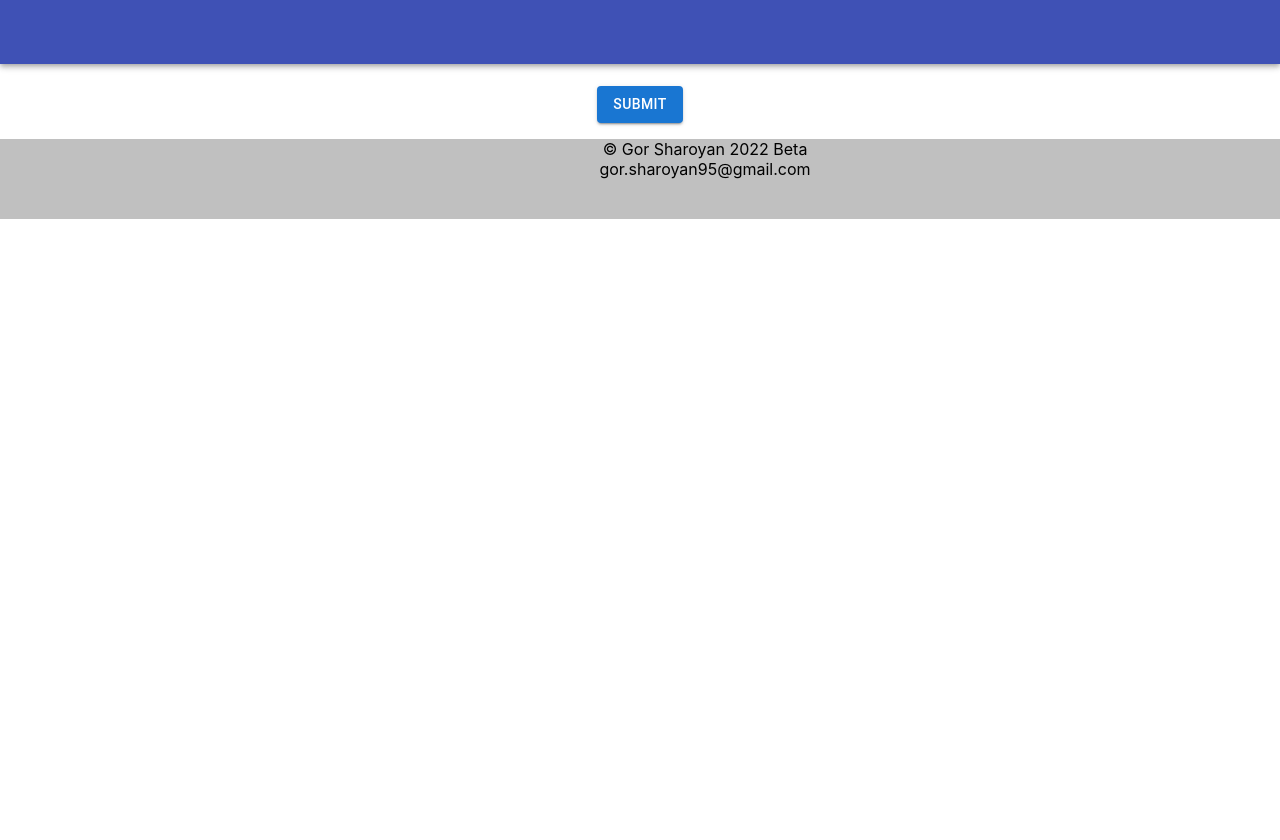
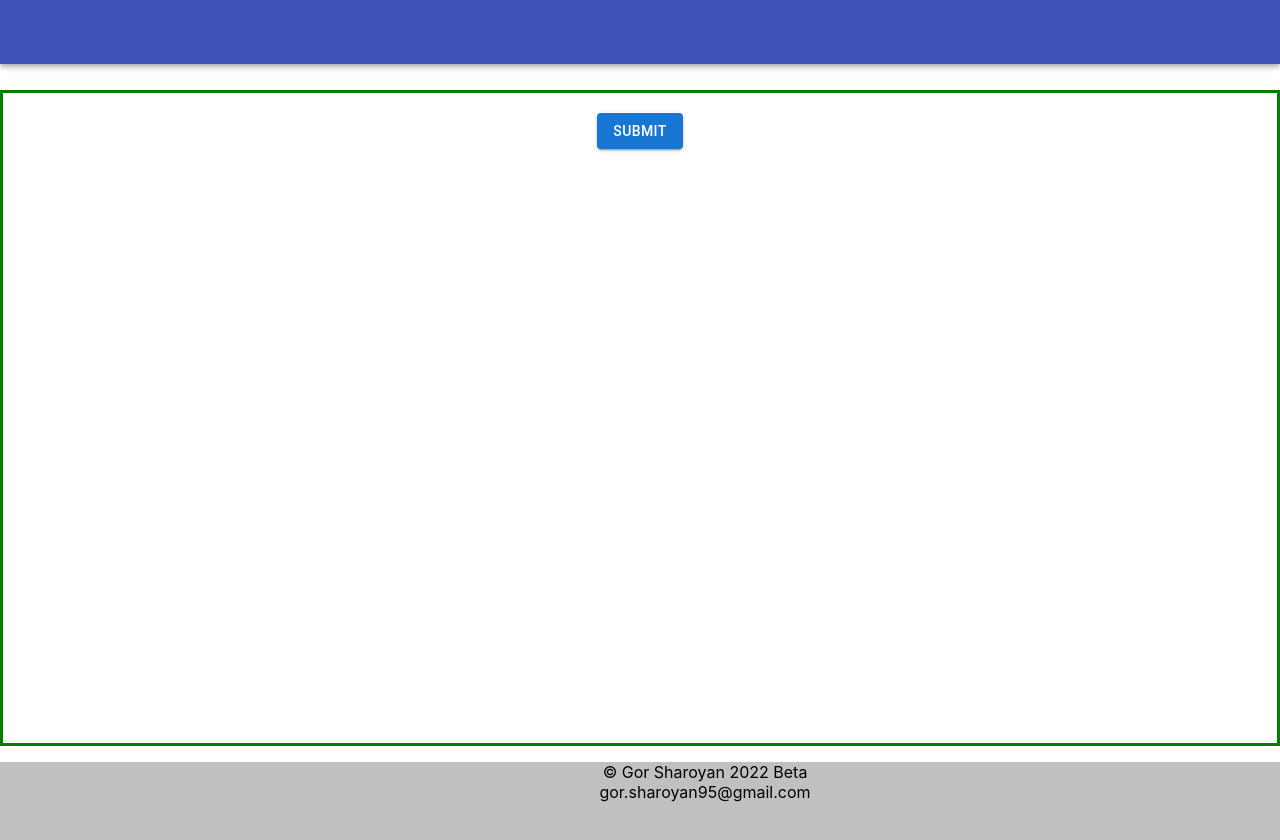
Before and after one commit to GorSharoyan/Secret_Santa_App, a React (Create React App) app: page /playingPage in a window 1280 px wide. Before the commit the page ends 800 px from the top, so only its background shows below. Built offline with nearby package versions, Linux system fonts and the light colour scheme.

Commit message:
CI(Components/Pagination):disided to add Pagination component to the project

```diff
--- a/src/Components/Footer/Footer.css
+++ b/src/Components/Footer/Footer.css
@@ -3,7 +3,6 @@
     right: 0;
     left: 0;
     bottom: 0;
-    /* align-items: space-between; */
     background-color: #C0C0C0;
     height: 80px;
 
--- /dev/null
+++ b/src/Pages/PlayingPage/PlayingPage.css
@@ -0,0 +1,7 @@
+.page{
+    margin-top: 2%;
+    display: flex;
+    flex-direction: column;
+    align-items: center;
+    height:650px;
+}
--- a/src/Pages/PlayingPage/PlayingPage.js
+++ b/src/Pages/PlayingPage/PlayingPage.js
@@ -2,9 +2,12 @@
 import PlayerSelectionInput from "../../Components/PlayerSelectionInput/PlayerSelectionInput";
 import SecretSantaCardGenerator from "../../Components/SecretSantaCardGenerator/SecretSantaCardGenerator";
 
+//UI
+import "./PlayingPage.css";
+
 export default function PlayingPage() {
   return (
-    <div>
+    <div className="page">
       <SecretSantaCardGenerator />
     </div>
   );
```
Also changed, not shown: src/Components/Pagination/Pagination.js (added, +17 -0 lines).
